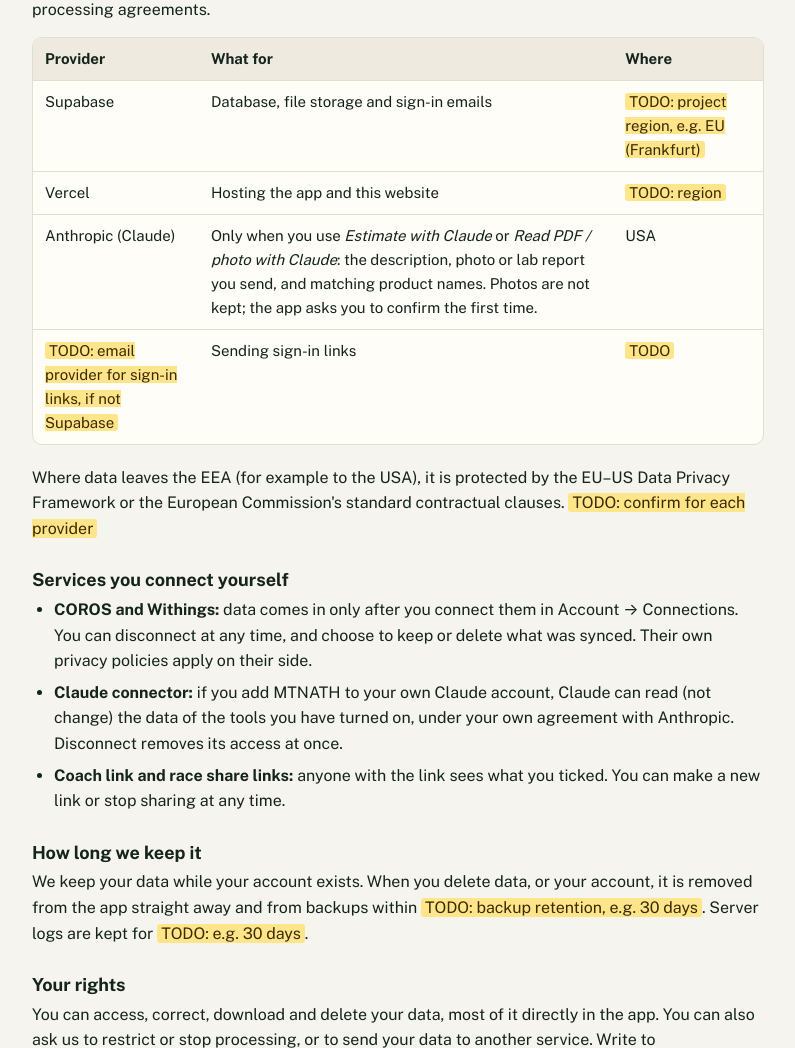
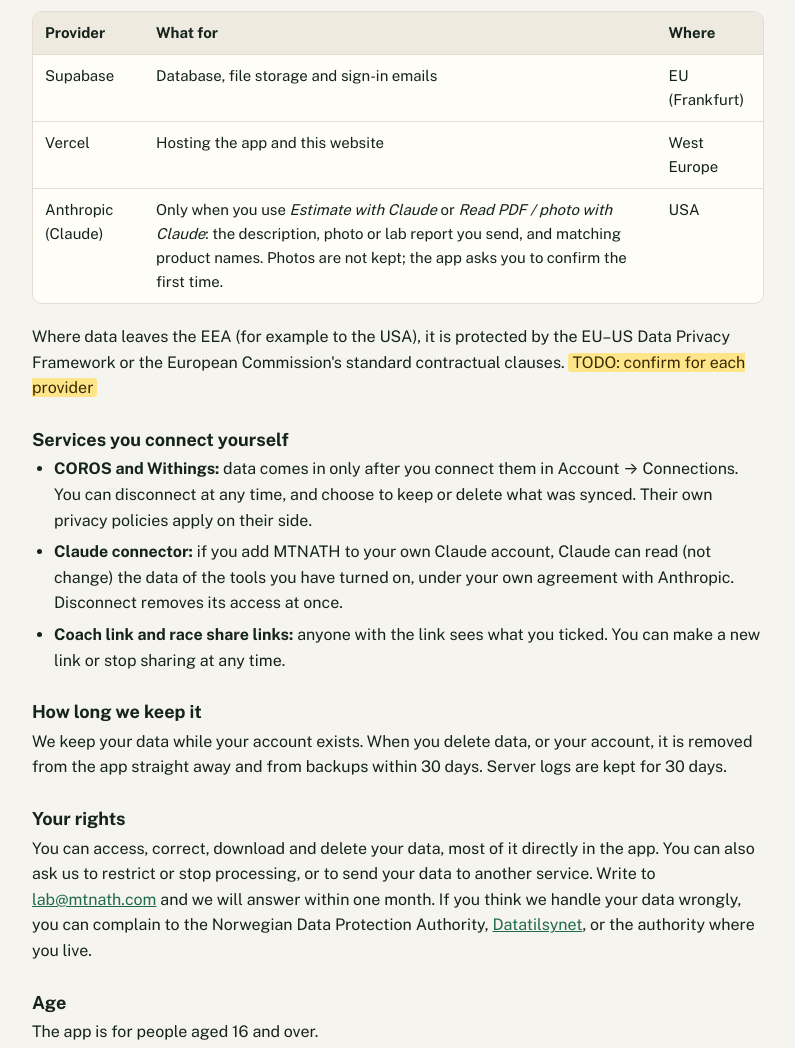
Before and after one commit to kilianjornet/mtnath-site, a plain HTML site: page legal/index.html in a window 1280 px wide. Shown: the part 1589-2637 px from the top of the page, without its empty margins (242-1037 px from the left). Drawn offline with nearby package versions, Linux system fonts and the light colour scheme.

Commit message:
Legal: company details, regions, retention, age, price, venue
Co-Authored-By: Claude Opus 5.5 <noreply@anthropic.com>
Claude-Session: https://claude.ai/code/session_01DCeZVQNqCZuDuhegEnkiWZ

```diff
--- a/legal/index.html
+++ b/legal/index.html
@@ -38,7 +38,7 @@
   <p class="note">In short: your training and health data belong to you. We store it only to run the app for you, never sell it, show it only to people you choose, and you can download or delete it at any time.</p>
 
   <h3>Who is responsible</h3>
-  <p>The data controller is <mark class="todo">TODO: legal name of the person or company running MTNATH, with organisation number if a company</mark>, <mark class="todo">TODO: postal address, Norway</mark>. Contact for privacy questions: <a href="mailto:lab@mtnath.com">lab@mtnath.com</a>.</p>
+  <p>The data controller is JORNET BURGADA MOUNTAIN SPORTS (org. nr. 933 516 067), Hovdevegen 149, 6386 Måndalen, Norway. Contact for privacy questions: <a href="mailto:lab@mtnath.com">lab@mtnath.com</a>.</p>
 
   <h3>What we collect</h3>
   <div class="tw"><table>
@@ -65,10 +65,9 @@
   <div class="tw"><table>
     <thead><tr><th>Provider</th><th>What for</th><th>Where</th></tr></thead>
     <tbody>
-      <tr><td>Supabase</td><td>Database, file storage and sign-in emails</td><td><mark class="todo">TODO: project region, e.g. EU (Frankfurt)</mark></td></tr>
-      <tr><td>Vercel</td><td>Hosting the app and this website</td><td><mark class="todo">TODO: region</mark></td></tr>
+      <tr><td>Supabase</td><td>Database, file storage and sign-in emails</td><td>EU (Frankfurt)</td></tr>
+      <tr><td>Vercel</td><td>Hosting the app and this website</td><td>West Europe</td></tr>
       <tr><td>Anthropic (Claude)</td><td>Only when you use <i>Estimate with Claude</i> or <i>Read PDF / photo with Claude</i>: the description, photo or lab report you send, and matching product names. Photos are not kept; the app asks you to confirm the first time.</td><td>USA</td></tr>
-      <tr><td><mark class="todo">TODO: email provider for sign-in links, if not Supabase</mark></td><td>Sending sign-in links</td><td><mark class="todo">TODO</mark></td></tr>
     </tbody>
   </table></div>
   <p>Where data leaves the EEA (for example to the USA), it is protected by the EU–US Data Privacy Framework or the European Commission's standard contractual clauses. <mark class="todo">TODO: confirm for each provider</mark></p>
@@ -81,16 +80,13 @@
   </ul>
 
   <h3>How long we keep it</h3>
-  <p>We keep your data while your account exists. When you delete data, or your account, it is removed from the app straight away and from backups within <mark class="todo">TODO: backup retention, e.g. 30 days</mark>. Server logs are kept for <mark class="todo">TODO: e.g. 30 days</mark>.</p>
+  <p>We keep your data while your account exists. When you delete data, or your account, it is removed from the app straight away and from backups within 30 days. Server logs are kept for 30 days.</p>
 
   <h3>Your rights</h3>
   <p>You can access, correct, download and delete your data, most of it directly in the app. You can also ask us to restrict or stop processing, or to send your data to another service. Write to <a href="mailto:lab@mtnath.com">lab@mtnath.com</a> and we will answer within one month. If you think we handle your data wrongly, you can complain to the Norwegian Data Protection Authority, <a href="https://www.datatilsynet.no">Datatilsynet</a>, or the authority where you live.</p>
 
   <h3>Age</h3>
-  <p>The app is for people aged <mark class="todo">TODO: minimum age, e.g. 16</mark> and over.</p>
-
-  <h3>This website</h3>
-  <p>mtnath.com is a static website with no accounts, forms or cookies. Pages load fonts from Google Fonts and, on the Methods page, the MathJax library from jsDelivr, which means your browser connects to those services and they see your IP address. <mark class="todo">TODO: or self-host the fonts and MathJax and remove this paragraph</mark></p>
+  <p>The app is for people aged 16 and over.</p>
 
   <h3>Changes</h3>
   <p>If this policy changes in a way that matters, we will tell you in the app before it applies.</p>
@@ -98,7 +94,7 @@
   <!-- ================= TERMS ================= -->
   <h2 id="terms">2. Terms of use</h2>
   <h3>The service</h3>
-  <p>MTNATH gives you tools to plan, record and analyse mountain training and racing. <mark class="todo">TODO: free / paid — describe the price model once decided</mark>. We may change, add or remove features, and will tell you in advance if a change removes something you rely on.</p>
+  <p>MTNATH gives you tools to plan, record and analyse mountain training and racing. MTNATH is free to use. We may change, add or remove features, and will tell you in advance if a change removes something you rely on.</p>
 
   <h3>Not medical advice, and the mountains are your call</h3>
   <p>The app's numbers are models and estimates, not measurements or medical advice. Pacing, fuelling, gut-load, zones, blood-test ranges and mountain-condition information can be wrong. Check them, use your own judgement, and ask a doctor about health questions. Decisions in training, racing and in the mountains are yours, and so are the risks.</p>
@@ -112,20 +108,20 @@
   </ul>
 
   <h3>Open methods</h3>
-  <p>The formulas on the <a href="/methods/">Methods</a> page are published under <a href="https://creativecommons.org/licenses/by/4.0/">CC BY 4.0</a>. The app's software and design are not covered by that licence. <mark class="todo">TODO: add the code licence if the source is published</mark></p>
+  <p>The formulas on the <a href="/methods/">Methods</a> page are published under <a href="https://creativecommons.org/licenses/by/4.0/">CC BY 4.0</a>. The app's software and design are not covered by that licence.</p>
 
   <h3>Liability</h3>
   <p>The service is provided as it is. To the extent the law allows, we are not liable for indirect losses or for decisions made on the basis of the app's numbers. Nothing in these terms limits rights you have as a consumer under Norwegian or EU law.</p>
 
   <h3>Law</h3>
-  <p>These terms are governed by Norwegian law. <mark class="todo">TODO: confirm, and venue (e.g. Oslo District Court)</mark></p>
+  <p>These terms are governed by Norwegian law. Disputes are settled by <a href="https://snl.no/Nordm%C3%B8re_og_Romsdal_tingrett">Nordmøre og Romsdal District Court</a> (Nordmøre og Romsdal tingrett).</p>
 
   <!-- ================= NOTICE ================= -->
   <h2 id="notice">3. Legal notice</h2>
   <p>
-    <mark class="todo">TODO: legal name / company</mark><br>
-    <mark class="todo">TODO: organisation number (Brønnøysund), if a company</mark><br>
-    <mark class="todo">TODO: postal address</mark><br>
+    JORNET BURGADA MOUNTAIN SPORTS<br>
+    Org. nr. 933 516 067<br>
+    Hovdevegen 149, 6386 Måndalen, Norway<br>
     Email: <a href="mailto:lab@mtnath.com">lab@mtnath.com</a>
   </p>
   <p>Content on this website © 2026 Kilian Jornet, except the Methods page (CC BY 4.0). Third-party trademarks (COROS, Withings, Claude, Strava) belong to their owners.</p>
```
Also changed, not shown: 1 other file.
